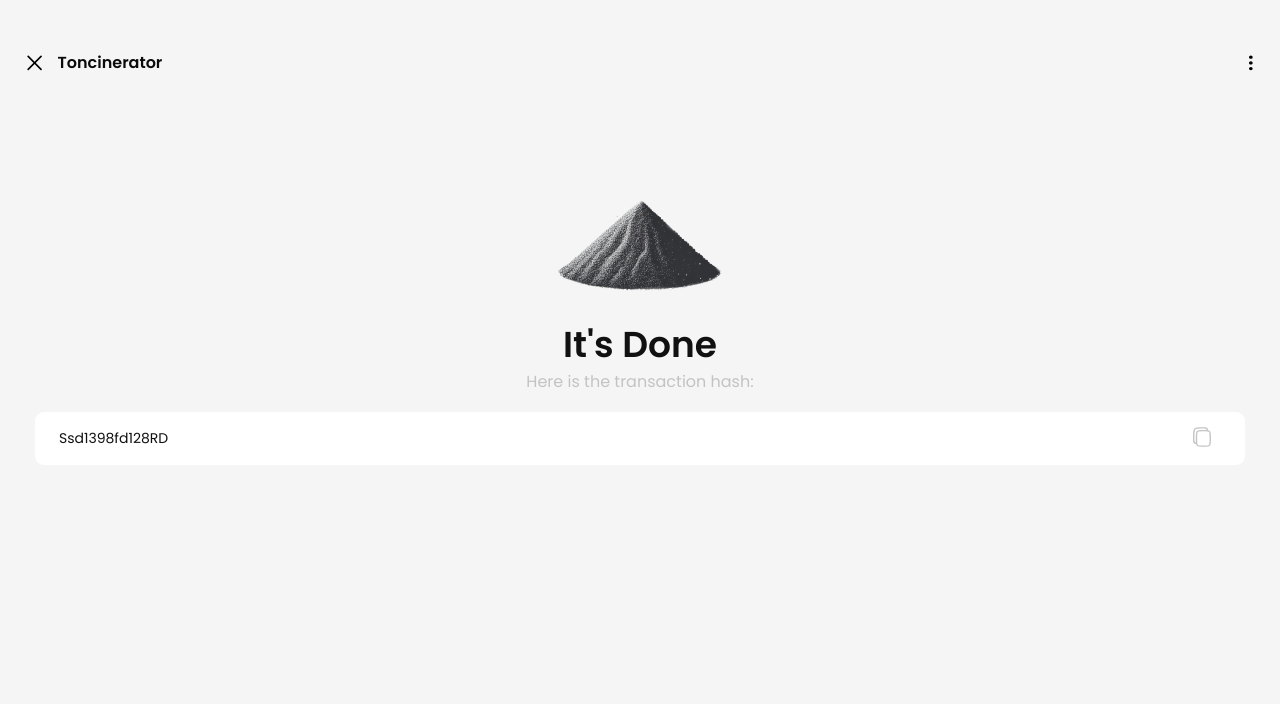
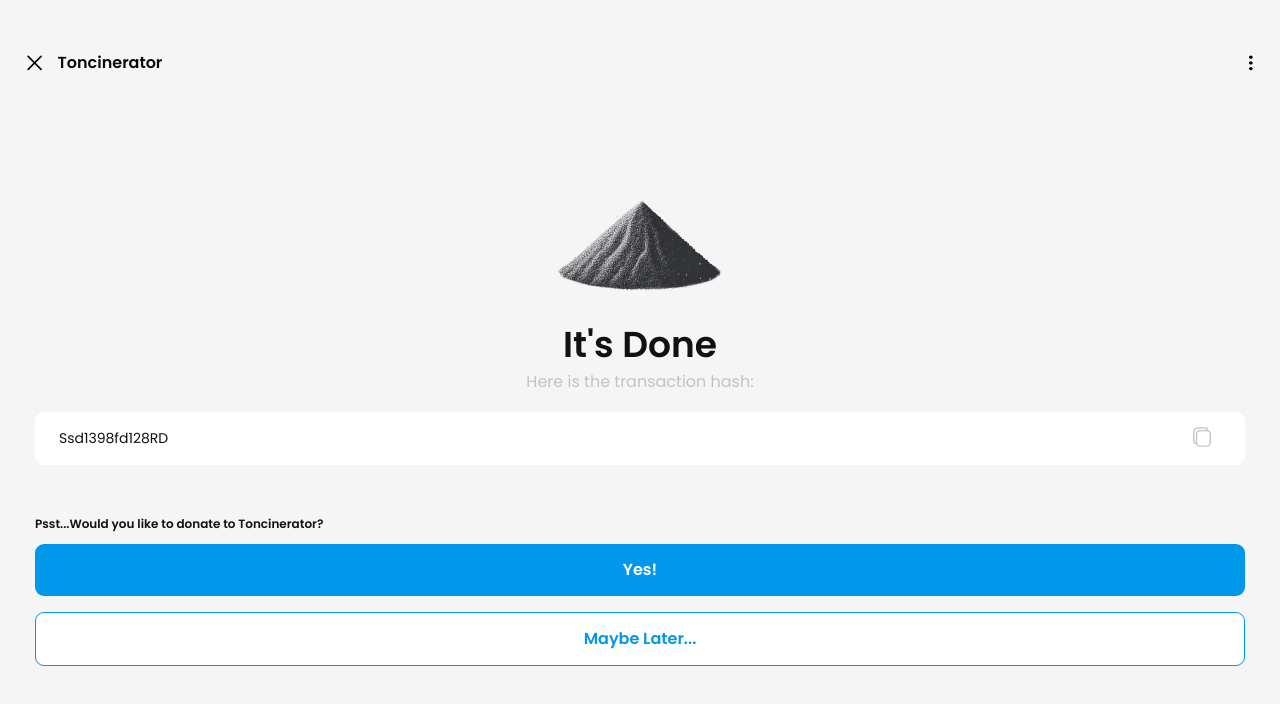
Before and after one commit to Ztoc/Donate_TG_Bot, a Next.js app: page /done in a window 1280 px wide. Shown: the top 704 px of the page. Built offline with nearby package versions, Linux system fonts and the light colour scheme.

Commit message:
feat: add done page

```diff
--- a/app/done/page.tsx
+++ b/app/done/page.tsx
@@ -2,9 +2,10 @@
 
 import ClipBoard from "@/components/icons/ClipBoard";
 import Image from "next/image";
-import React from "react";
+import React, { useState } from "react";
 
 const Done = () => {
+  const [show, setShow] = useState(false);
   return (
     <div className="flex flex-col mt-[120px] items-center px-4">
       <Image src={"/assets/dust.png"} width={181} height={101} alt="dust" />
@@ -17,9 +18,40 @@
         <div
           onClick={(e) => {
             navigator.clipboard.writeText("Ssd1398fd128RD");
+            setShow(true);
+            setTimeout(() => {
+              setShow(false);
+            }, 1000);
           }}
+          className="relative"
         >
           <ClipBoard />
+          <div
+            className={`absolute right-0 -top-full bg-donate-text-dark text-white p-1 text-xs rounded-md w-[130px] ${
+              show ? "" : " hidden"
+            }`}
+          >
+            Copied to clipboard
+          </div>
+        </div>
+      </div>
+      <div className="mt-[46px] w-full">
+        <div className="font-bold text-[12px]/[25px] text-[#111111]">
+          Psst...Would you like to donate to Toncinerator?
+        </div>
+        <div className="mt-2">
+          <button
+            className={`w-full py-[14px] text-center bg-donate-blue font-semibold text-base text-white rounded-[9px]`}
+          >
+            Yes!
+          </button>
+        </div>
+        <div className="mt-4">
+          <button
+            className={`w-full py-[14px] text-center text-donate-blue font-semibold text-base bg-white rounded-[9px] border border-[#0098EA]`}
+          >
+            Maybe Later...
+          </button>
         </div>
       </div>
     </div>
```
